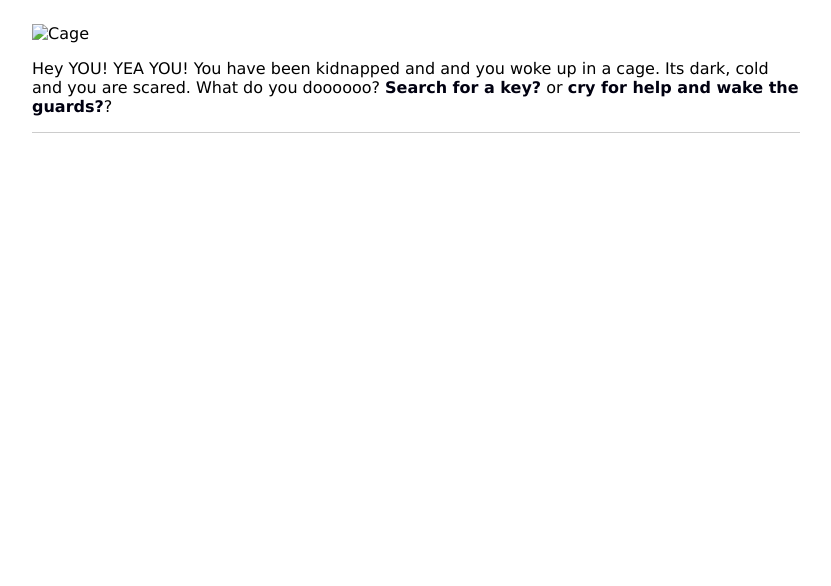
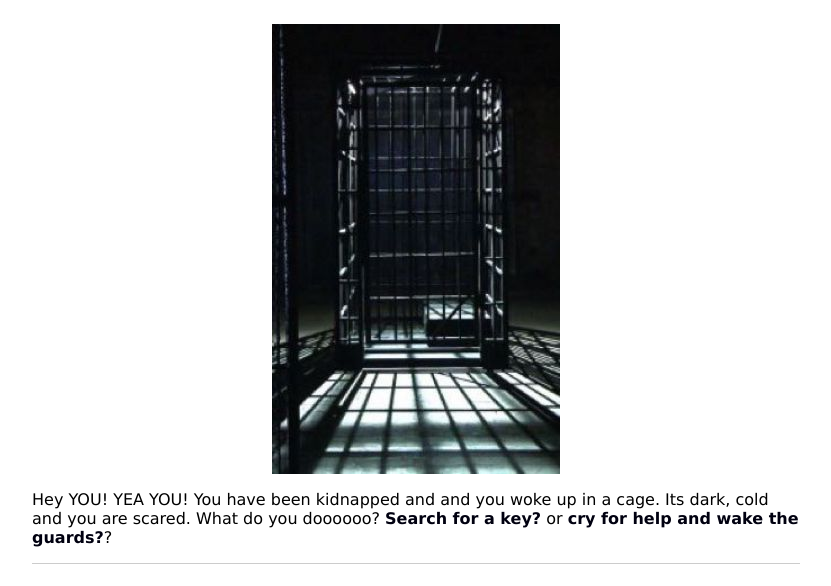
Before and after one commit to VictorSTEPHENS/MyOwnAdventureFinal, a plain HTML site: page index.html in a window 1280 px wide. Shown: the part 138-724 px from the top of the page, without its empty margins (224-1055 px from the left). Drawn offline with Linux system fonts and the light colour scheme.

Commit message:
Update index.html

```diff
--- a/index.html
+++ b/index.html
@@ -7,7 +7,7 @@
 </head>
 <body>
 	<h1>We need To escape!</h1>
-	<img src="images/Cage.jpg" alt="Cage">
+	<img src="Cage.jpg" alt="Cage">
 	<p>Hey YOU! YEA YOU! You have been kidnapped and and you woke up in a cage. Its dark, cold and you are scared. What do you doooooo? <a href="Key.html">Search for a key?</a> or <a href="died.html"> cry for help and wake the guards?</a>?</p>
 
 
```
